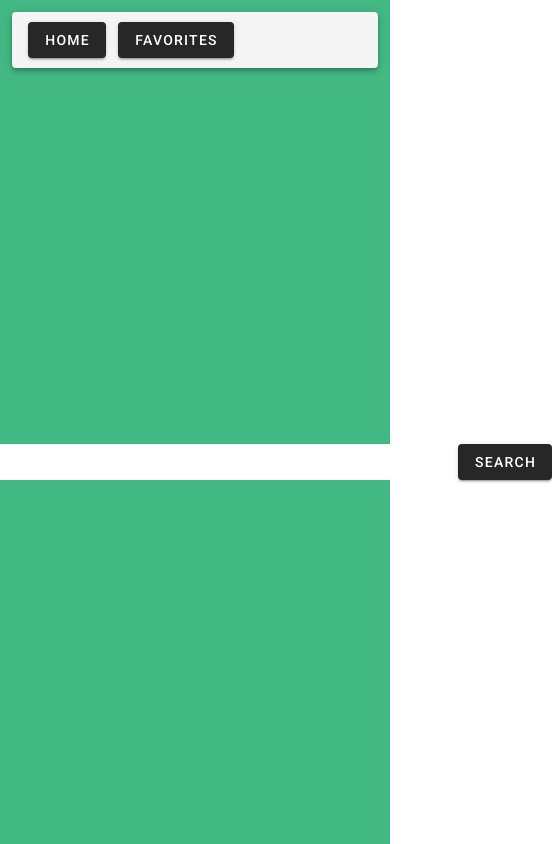
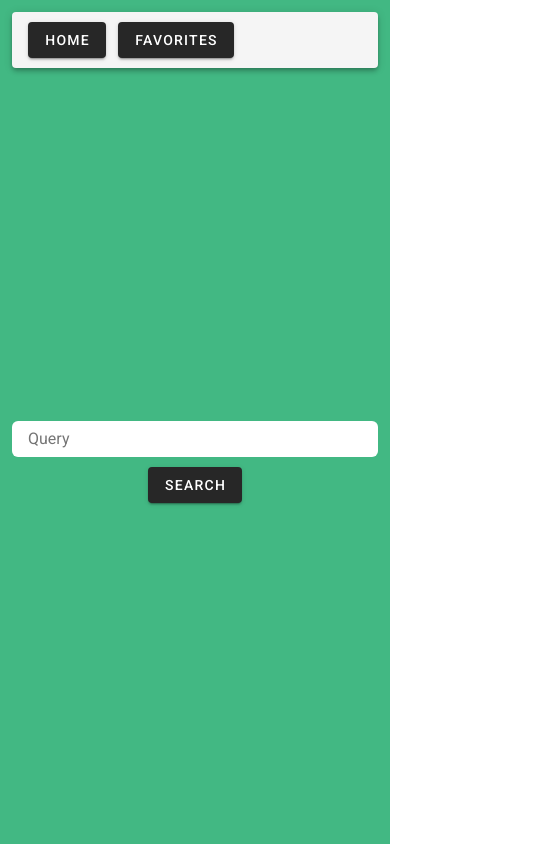
Before and after one commit to hc-b666/book-explorer, a Vue app: page / in a window 390 px wide. Shown: the whole page, 552 px wide, since content can reach past the window. Built offline with nearby package versions, Linux system fonts and the light colour scheme.

Commit message:
fix: styles

```diff
--- a/src/pages/Favorites.vue
+++ b/src/pages/Favorites.vue
@@ -1,6 +1,6 @@
 <template>
   <v-container>
-    Favorites page
+    Favorites page (not implemented yet)
   </v-container>
 </template>
 
--- a/src/pages/Home.vue
+++ b/src/pages/Home.vue
@@ -26,7 +26,7 @@ export default {
 }
 </script>
 
-<style scoped>
+<style scoped lang="scss">
 .container {
   height: 100%;
   display: flex;
@@ -35,9 +35,16 @@ export default {
 }
 
 .search-container {
+  width: 100%;
   display: flex;
   align-items: center;
+  justify-content: center;
   gap: 20px;
+
+  @media screen and (max-width: 600px) {
+    flex-direction: column;
+    gap: 10px;
+  }
 }
 
 input {
@@ -46,5 +53,9 @@ input {
   border-radius: 6px;
   outline: none;
   background-color: #fff;
+
+  @media screen and (max-width: 920px) {
+    width: 100%;
+  }
 }
 </style>
--- a/src/pages/Search.vue
+++ b/src/pages/Search.vue
@@ -1,5 +1,6 @@
 <template>
   <v-container>
+    <h3>Total found: {{ totalResults }}</h3>
     <div class="search-wrapper">
       <input type="text" v-model="query" />
     </div>
@@ -60,10 +61,22 @@ export default {
   watch: {
     query: "searching",
   },
+  computed: {
+    totalResults() {
+      return this.books.length;
+    },
+    hasResults() {
+      return this.totalResults > 0;
+    },
+  }
 }
 </script>
 
-<style scoped>
+<style scoped lang="scss">
+h3 {
+  color: white;
+}
+
 .search-wrapper {
   display: flex;
   align-items: center;
@@ -77,12 +90,30 @@ input {
   border-radius: 6px;
   outline: none;
   background-color: #fff;
+
+  @media screen and (max-width: 920px) {
+    width: 100%;
+  }
 }
 
 .results-container {
   display: grid;
   grid-template-columns: repeat(5, 1fr);
   gap: 20px;
+
+  @media (max-width: 1200px) {
+    grid-template-columns: repeat(4, 1fr);
+  }
+
+  @media (max-width: 920px) {
+    grid-template-columns: repeat(3, 1fr);
+  }
+
+  @media (max-width: 600px) {
+    grid-template-columns: repeat(2, 1fr);
+  }
+
+
 }
 
 .custom-card {
```
